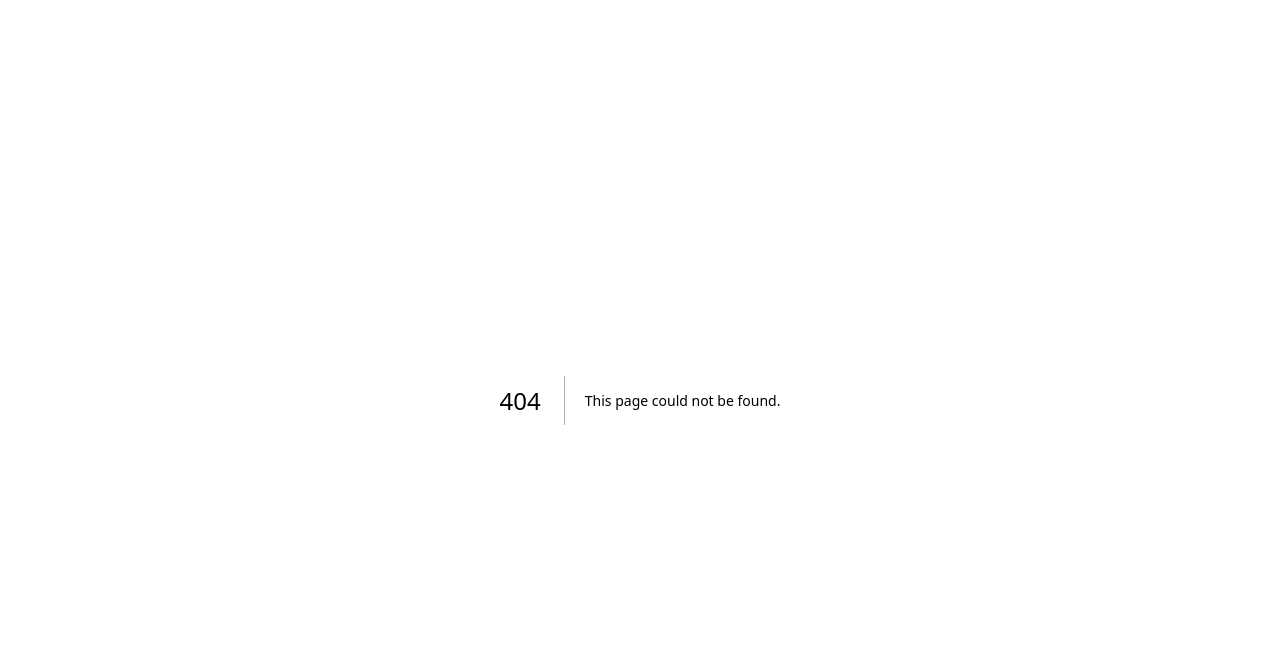
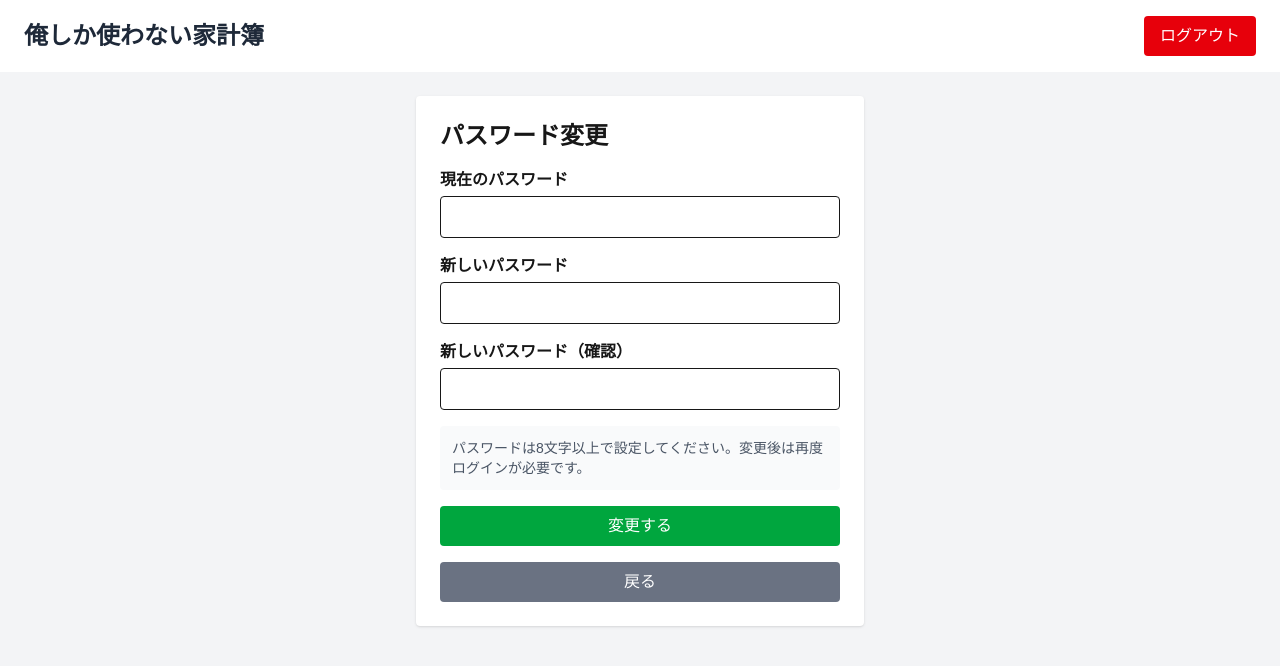
Before and after one commit to sub-law/kakeibo-mobile-front, a Next.js app: page /settings/password in a window 1280 px wide. Before the commit this address had no page. Shown: the top 666 px of the page. Built offline with nearby package versions, Linux system fonts and the light colour scheme; sample sign-in values are in the browser's storage; a web font is replaced by a local one.

Commit message:
feat(settings): パスワード変更画面を追加

```diff
--- a/src/app/login/page.tsx
+++ b/src/app/login/page.tsx
@@ -2,7 +2,7 @@
 "use client";
 
 import ClientLayout from "../../components/ClientLayout";
-import { useState } from "react";
+import { useEffect, useState } from "react";
 import { useRouter } from "next/navigation";
 import { useAuth } from "@/hooks/useAuth";
 import Button from "@/components/ui/Button";
@@ -12,11 +12,23 @@ export default function LoginPage() {
   const router = useRouter();
   const [email, setEmail] = useState("");
   const [password, setPassword] = useState("");
+  const [successMessage, setSuccessMessage] = useState("");
   const [errors, setErrors] = useState<{
     email?: string;
     password?: string;
     general?: string;
   }>({});
+
+  useEffect(() => {
+    const message = sessionStorage.getItem("passwordChangeSuccess");
+
+    if (!message) {
+      return;
+    }
+
+    sessionStorage.removeItem("passwordChangeSuccess");
+    Promise.resolve().then(() => setSuccessMessage(message));
+  }, []);
 
   const handleLogin = async (e: React.FormEvent) => {
     e.preventDefault();
@@ -66,6 +78,12 @@ export default function LoginPage() {
         <div className="w-full max-w-md p-6 bg-white rounded shadow">
           <h1 className="text-2xl font-bold text-center mb-4">ログイン</h1>
 
+          {successMessage && (
+            <p className="mb-4 rounded border border-green-300 bg-green-100 p-3 text-green-700">
+              {successMessage}
+            </p>
+          )}
+
           {errors.general && (
             <p className="text-red-600 mb-2">{errors.general}</p>
           )}
--- a/src/app/settings/page.tsx
+++ b/src/app/settings/page.tsx
@@ -19,6 +19,10 @@ export default function SettingsPage() {
               固定費設定
             </ButtonLink>
 
+            <ButtonLink href="/settings/password" variant="dark">
+              パスワード変更
+            </ButtonLink>
+
             <ButtonLink href="/" variant="secondary">
               戻る
             </ButtonLink>
--- /dev/null
+++ b/src/app/settings/password/page.tsx
@@ -0,0 +1,173 @@
+"use client";
+
+import { useState } from "react";
+import { useRouter } from "next/navigation";
+import ClientLayout from "@/components/ClientLayout";
+import Button from "@/components/ui/Button";
+import ButtonLink from "@/components/ui/ButtonLink";
+import { useAuth } from "@/hooks/useAuth";
+
+export default function PasswordSettingsPage() {
+  const router = useRouter();
+  const auth = useAuth();
+  const [currentPassword, setCurrentPassword] = useState("");
+  const [password, setPassword] = useState("");
+  const [passwordConfirmation, setPasswordConfirmation] = useState("");
+  const [errors, setErrors] = useState<Record<string, string[]>>({});
+  const [requestError, setRequestError] = useState("");
+
+  const handleSubmit = async (event: React.FormEvent) => {
+    event.preventDefault();
+    setErrors({});
+    setRequestError("");
+
+    const token = localStorage.getItem("token");
+
+    if (!token) {
+      auth?.logout();
+      router.push("/login");
+      return;
+    }
+
+    try {
+      const response = await fetch(
+        `${process.env.NEXT_PUBLIC_API_BASE_URL}/user/password`,
+        {
+          method: "PUT",
+          headers: {
+            "Content-Type": "application/json",
+            Authorization: `Bearer ${token}`,
+            Accept: "application/json",
+          },
+          body: JSON.stringify({
+            current_password: currentPassword,
+            password,
+            password_confirmation: passwordConfirmation,
+          }),
+        },
+      );
+
+      if (response.status === 401) {
+        auth?.logout();
+        router.push("/login");
+        return;
+      }
+
+      if (response.status === 422) {
+        const data = await response.json();
+        setErrors(data.errors ?? {});
+        return;
+      }
+
+      if (!response.ok) {
+        throw new Error("パスワードの変更に失敗しました。");
+      }
+
+      sessionStorage.setItem(
+        "passwordChangeSuccess",
+        "パスワードを変更しました。新しいパスワードでログインしてください。",
+      );
+      auth?.logout();
+      router.push("/login");
+    } catch {
+      setRequestError(
+        "パスワードの変更に失敗しました。時間をおいて再度お試しください。",
+      );
+    }
+  };
+
+  return (
+    <ClientLayout>
+      <main className="min-h-screen bg-gray-100 p-6">
+        <div className="mx-auto max-w-md rounded bg-white p-6 shadow">
+          <h1 className="mb-4 text-2xl font-bold">パスワード変更</h1>
+
+          {requestError && (
+            <p className="mb-4 rounded border border-red-300 bg-red-100 p-3 text-red-700">
+              {requestError}
+            </p>
+          )}
+
+          <form onSubmit={handleSubmit} className="space-y-4">
+            <div>
+              <label
+                htmlFor="current-password"
+                className="mb-1 block font-semibold"
+              >
+                現在のパスワード
+              </label>
+              <input
+                id="current-password"
+                type="password"
+                autoComplete="current-password"
+                value={currentPassword}
+                onChange={(event) => setCurrentPassword(event.target.value)}
+                className="w-full rounded border p-2"
+              />
+              {errors.current_password && (
+                <p className="mt-1 text-sm text-red-600">
+                  {errors.current_password[0]}
+                </p>
+              )}
+            </div>
+
+            <div>
+              <label
+                htmlFor="new-password"
+                className="mb-1 block font-semibold"
+              >
+                新しいパスワード
+              </label>
+              <input
+                id="new-password"
+                type="password"
+                autoComplete="new-password"
+                minLength={8}
+                value={password}
+                onChange={(event) => setPassword(event.target.value)}
+                className="w-full rounded border p-2"
+              />
+              {errors.password && (
+                <p className="mt-1 text-sm text-red-600">
+                  {errors.password[0]}
+                </p>
+              )}
+            </div>
+
+            <div>
+              <label
+                htmlFor="password-confirmation"
+                className="mb-1 block font-semibold"
+              >
+                新しいパスワード（確認）
+              </label>
+              <input
+                id="password-confirmation"
+                type="password"
+                autoComplete="new-password"
+                minLength={8}
+                value={passwordConfirmation}
+                onChange={(event) =>
+                  setPasswordConfirmation(event.target.value)
+                }
+                className="w-full rounded border p-2"
+              />
+            </div>
+
+            <p className="rounded bg-gray-50 p-3 text-sm text-gray-600">
+              パスワードは8文字以上で設定してください。変更後は再度ログインが必要です。
+            </p>
+
+            <Button type="submit" variant="success">
+              変更する
+            </Button>
+
+            <ButtonLink href="/settings" variant="secondary">
+              戻る
+            </ButtonLink>
+          </form>
+        </div>
+      </main>
+    </ClientLayout>
+  );
+}
```
